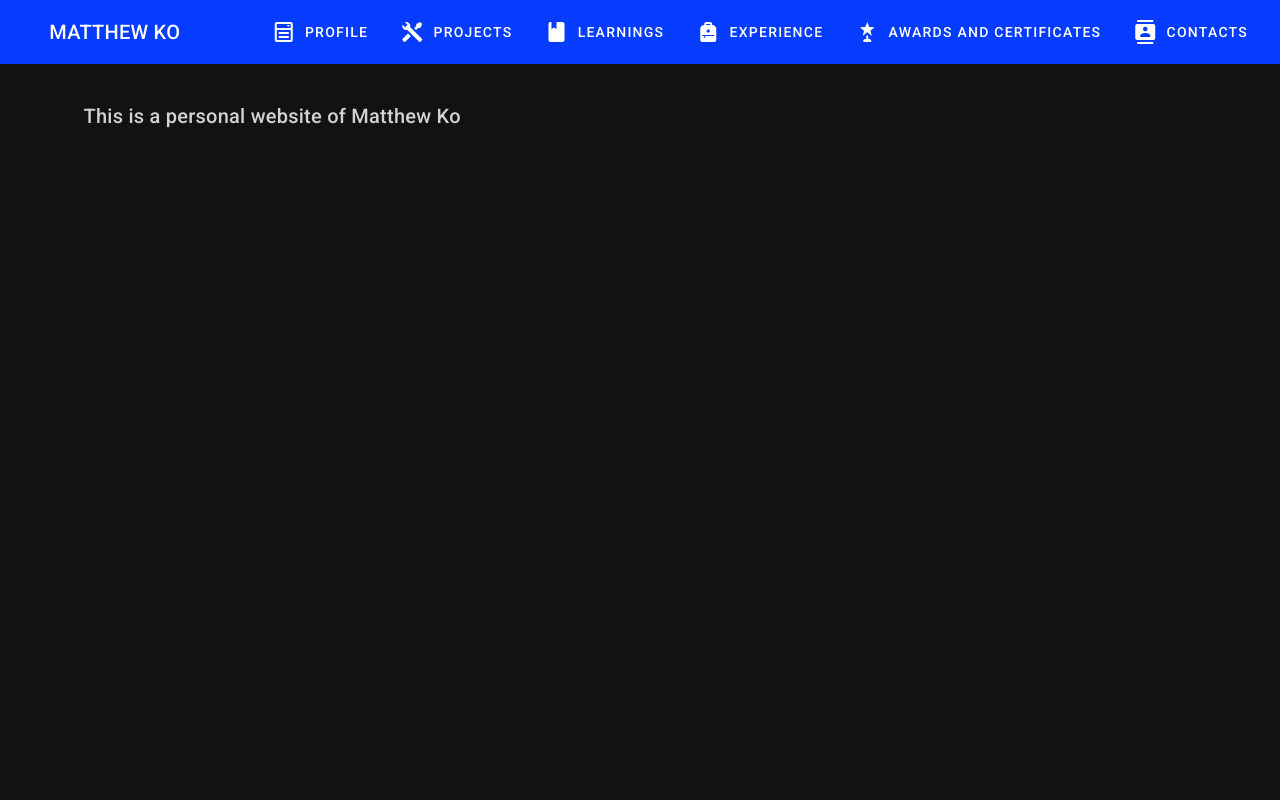
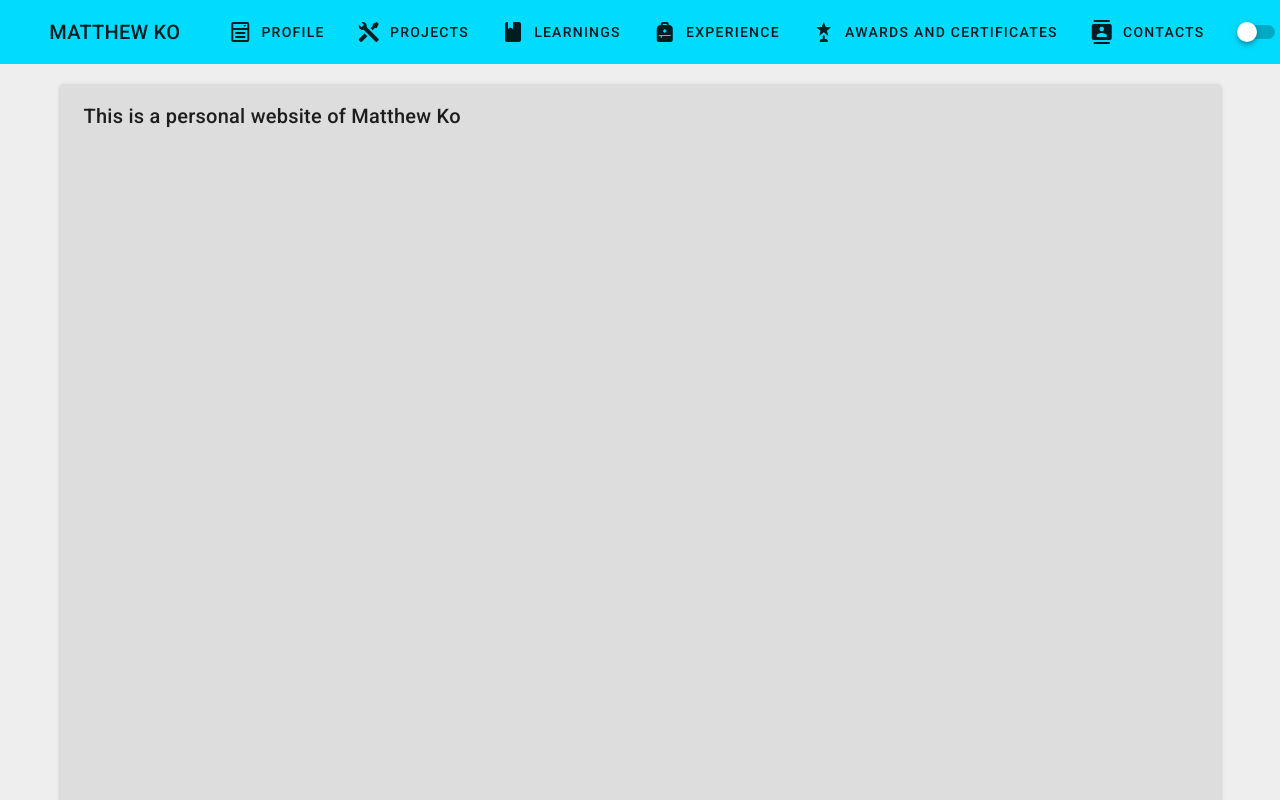
Before and after one commit to thematthewko114/personal-website, a Vue app: page / in a window 1280 px wide. Shown: the top 800 px of the page. Built offline with nearby package versions, Linux system fonts and the light colour scheme; data requests are answered from the project's data file; what vue-papa-parse would draw is missing.

Commit message:
Theme update

```diff
--- a/src/App.vue
+++ b/src/App.vue
@@ -11,6 +11,13 @@
           {{page.name}}
         </v-btn>
       </div>
+      <v-switch
+        v-model="$vuetify.theme.dark"
+        color="#000000"
+        class="mx-4"
+        hide-details
+        label="Dark Theme"
+      ></v-switch>
     </v-app-bar>
     <v-main>
       <router-view></router-view>
@@ -22,6 +29,11 @@
 
 export default {
   name: 'App',
+  theme: vm => ({
+    initialDark: vm.$vuetify
+      ? vm.$vuetify.theme.dark
+      : false
+  }),
   data() {
     return {
       pages: [
@@ -43,16 +55,18 @@ export default {
   }
 }
 </script>
-<style>
+<style scoped>
+  .theme--dark.v-application {
+    background-color: var(--v-background-base, #303030) !important;
+  }
+  .theme--light.v-application {
+    background-color: var(--v-background-base, #EEEEEE) !important;
+  }
   .title{
     font-size: 36px;
-    color: lightgray;
     font-family: Helvetica
   }
   .v-btn--active.no-active::before {
     opacity: 0 !important;
   }
-  .card {
-    background-color: #494949
-  }
 </style>
--- a/src/plugins/vuetify.js
+++ b/src/plugins/vuetify.js
@@ -1,15 +1,24 @@
 import Vue from 'vue';
 import Vuetify from 'vuetify/lib/framework';
+import colors from 'vuetify/lib/util/colors'
 
 Vue.use(Vuetify);
 
 export default new Vuetify({
   theme: {
-    dark: true,
     themes: {
+      light: {
+        primary: '#01DCFE',
+        secondary: '#b0bec5',
+        accent: '#8c9eff',
+        error: '#b71c1c',
+        card: '#DDDDDD',
+        background: '#FFFFFF'
+      },
       dark:{
-        primary: '#053CFF',
-        card: '#404040'
+        primary: '#3f00ff',
+        card: '#404040',
+        background: colors.indigo.base
       }
     }
   }
--- a/src/views/Home.vue
+++ b/src/views/Home.vue
@@ -1,8 +1,11 @@
 <template>
   <v-app>
     <v-container>
-      <v-card-title class="title ma-2">This is a personal website of Matthew Ko</v-card-title>
-      <v-img src="../assets/KoWangPhoto.jpg"></v-img>
+      <v-card class="card">
+        <v-card-title class="title ma-2">This is a personal website of Matthew Ko</v-card-title>
+        <v-img src="../assets/KoWangPhoto.jpg"></v-img>
+      </v-card>
+
       <v-card class="card">
         <v-container>
           <v-card-title v-if="home.length">{{home[0].text}}</v-card-title>
```
